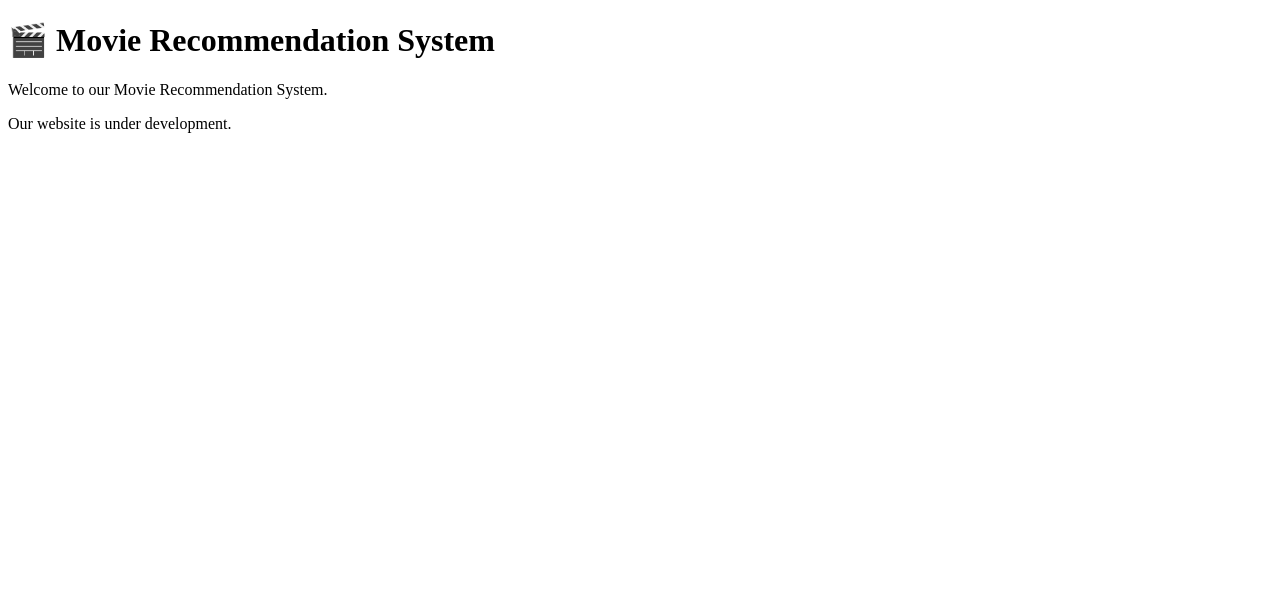
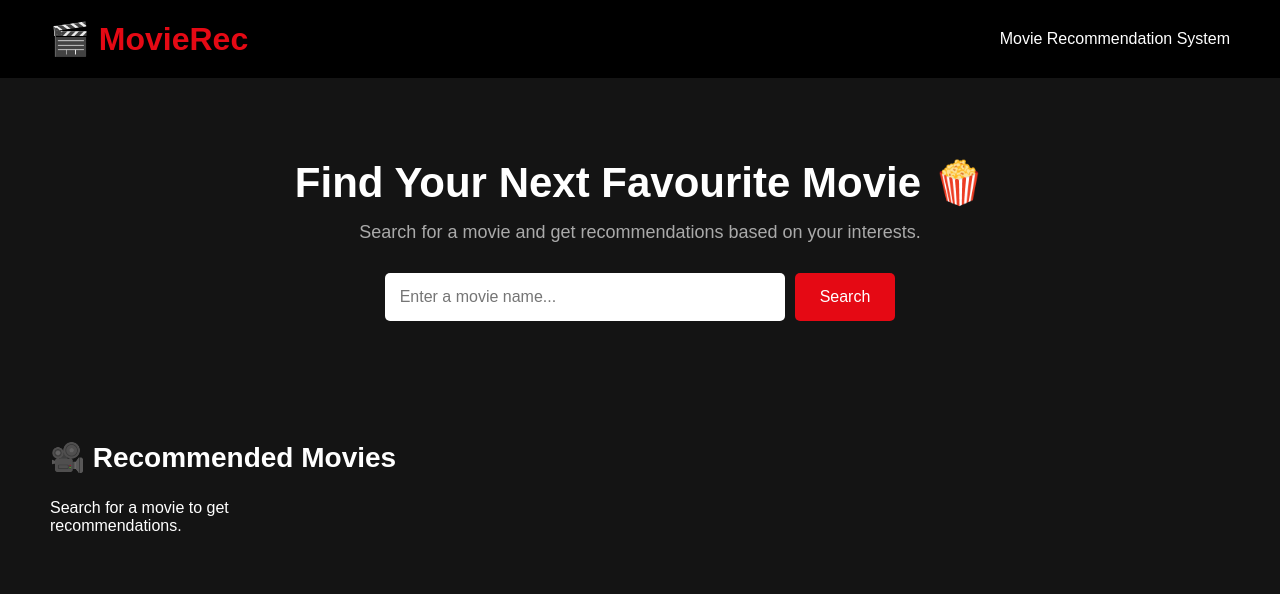
Before and after one commit to Marky1710/Movie-Recommendation-System, a Flask app: page / in a window 1280 px wide. Shown: the top 594 px of the page. Run offline with Flask 3, Linux system fonts and the light colour scheme; parts of the project's set-up code (start-up, migrations or seed data) failed here and were passed over.

Commit message:
Add TMDB movie details and improve UI

```diff
--- a/app.py
+++ b/app.py
@@ -1,11 +1,43 @@
-from flask import Flask, render_template
+from flask import Flask, render_template, request
+
+from model.recommendation import recommend
+from model.tmdb import get_movie_details
+
 
 app = Flask(__name__)
 
 
-@app.route("/")
+@app.route("/", methods=["GET", "POST"])
 def home():
-    return render_template("index.html")
+
+    recommendations = []
+    movie_title = ""
+
+    if request.method == "POST":
+
+        movie_title = request.form.get("movie_title")
+
+        if movie_title:
+
+            movie_names = recommend(movie_title)
+
+            print("Movie:", movie_title)
+            print("Recommended movie names:", movie_names)
+
+            for movie in movie_names:
+
+                details = get_movie_details(movie)
+
+                if details:
+                    recommendations.append(details)
+
+            print("Movie details:", recommendations)
+
+    return render_template(
+        "index.html",
+        recommendations=recommendations,
+        movie_title=movie_title
+    )
 
 
 if __name__ == "__main__":
--- /dev/null
+++ b/model/tmdb.py
@@ -0,0 +1,43 @@
+import os
+import requests
+from dotenv import load_dotenv
+
+load_dotenv()
+
+TMDB_API_KEY = os.getenv("TMDB_API_KEY")
+
+BASE_URL = "https://api.themoviedb.org/3"
+IMAGE_URL = "https://image.tmdb.org/t/p/w500"
+
+
+def get_movie_details(movie_title):
+
+    url = f"{BASE_URL}/search/movie"
+
+    params = {
+        "api_key": TMDB_API_KEY,
+        "query": movie_title
+    }
+
+    response = requests.get(url, params=params)
+
+    if response.status_code != 200:
+        return None
+
+    data = response.json()
+
+    if not data["results"]:
+        return None
+
+    movie = data["results"][0]
+
+    return {
+        "title": movie.get("title"),
+        "rating": movie.get("vote_average", 0),
+        "overview": movie.get("overview", ""),
+        "poster": (
+            IMAGE_URL + movie["poster_path"]
+            if movie.get("poster_path")
+            else None
+        )
+    }
--- a/templates/index.html
+++ b/templates/index.html
@@ -3,16 +3,186 @@
 <head>
     <meta charset="UTF-8">
     <meta name="viewport" content="width=device-width, initial-scale=1.0">
+
     <title>Movie Recommendation System</title>
+
+    <style>
+        * {
+            margin: 0;
+            padding: 0;
+            box-sizing: border-box;
+            font-family: Arial, sans-serif;
+        }
+
+        body {
+            background: #141414;
+            color: white;
+        }
+
+        header {
+            background: #000;
+            padding: 20px 50px;
+            display: flex;
+            justify-content: space-between;
+            align-items: center;
+        }
+
+        header h1 {
+            color: #e50914;
+        }
+
+        .hero {
+            text-align: center;
+            padding: 80px 20px;
+        }
+
+        .hero h2 {
+            font-size: 42px;
+            margin-bottom: 15px;
+        }
+
+        .hero p {
+            color: #aaa;
+            font-size: 18px;
+            margin-bottom: 30px;
+        }
+
+        .search-box {
+            display: flex;
+            justify-content: center;
+            gap: 10px;
+        }
+
+        .search-box input {
+            width: 400px;
+            padding: 15px;
+            border: none;
+            border-radius: 5px;
+            font-size: 16px;
+        }
+
+        .search-box button {
+            padding: 15px 25px;
+            background: #e50914;
+            color: white;
+            border: none;
+            border-radius: 5px;
+            cursor: pointer;
+            font-size: 16px;
+        }
+
+        .search-box button:hover {
+            background: #b20710;
+        }
+
+        .movies {
+            padding: 40px 50px 60px;
+        }
+
+        .movies h2 {
+            margin-bottom: 25px;
+            font-size: 28px;
+        }
+
+        .movie-container {
+            display: grid;
+            grid-template-columns: repeat(auto-fill, minmax(220px, 1fr));
+            gap: 25px;
+        }
+
+        .movie-card {
+            background: #222;
+            border-radius: 12px;
+            overflow: hidden;
+            transition: transform 0.3s ease, box-shadow 0.3s ease;
+        }
+
+        .movie-card:hover {
+            transform: translateY(-8px);
+            box-shadow: 0 10px 20px rgba(0, 0, 0, 0.6);
+        }
+
+        .movie-card img {
+            width: 100%;
+            height: 320px;
+            object-fit: cover;
+            display: block;
+        }
+
+        .movie-card h3 {
+            font-size: 18px;
+            margin : 15px 15px 8px;
+        }
+
+        .movie-card p {
+            color: #aaa;
+            margin: 8px 15px;
+            line-height: 1.5;
+        }
+
+        .movie-card p:first-of-type {
+            font-weight: bold;
+            color: #fff;
+        }
+
+    </style>
 </head>
 
 <body>
 
-    <h1>🎬 Movie Recommendation System</h1>
+    <header>
+        <h1>🎬 MovieRec</h1>
+        <span>Movie Recommendation System</span>
+    </header>
 
-    <p>Welcome to our Movie Recommendation System.</p>
+    <section class="hero">
 
-    <p>Our website is under development.</p>
+        <h2>Find Your Next Favourite Movie 🍿</h2>
+
+        <p>
+            Search for a movie and get recommendations based on your interests.
+        </p>
+
+        <form method="POST" class="search-box">
+            <input
+                type="text"
+                name="movie_title"
+                placeholder="Enter a movie name..."
+                value="{{ movie_title }}"
+                required
+            >
+            <button type="submit">
+                Search
+            </button>
+        </form>
+
+    </section>
+
+    <section class="movies">
+
+        <h2>🎥 Recommended Movies</h2>
+
+        <div class="movie-container" id="movieContainer">
+
+            {% if recommendations %}
+                {% for movie in recommendations %}
+                    <div class="movie-card">
+                        {% if movie.poster %}
+                            <img src="{{ movie.poster }}" alt="{{ movie.title }}">
+                        {% endif %}
+                        <h3>{{ movie.title }}</h3>
+                        <p>⭐ {{ "%.1f"|format(movie.rating) }}</p>
+                        <p>{{ movie.overview }}</p>
+                    </div>
+                {% endfor %}
+            {% elif movie_title %}
+                <p>No recommendation found.</p>
+            {% else %}
+                <p>Search for a movie to get recommendations.</p>
+            {% endif %}
+        </div>
+
+    </section>
 
 </body>
 </html>
```
Also changed, not shown: model/recommendation.py (added, +181 -0 lines), 1 other file.
